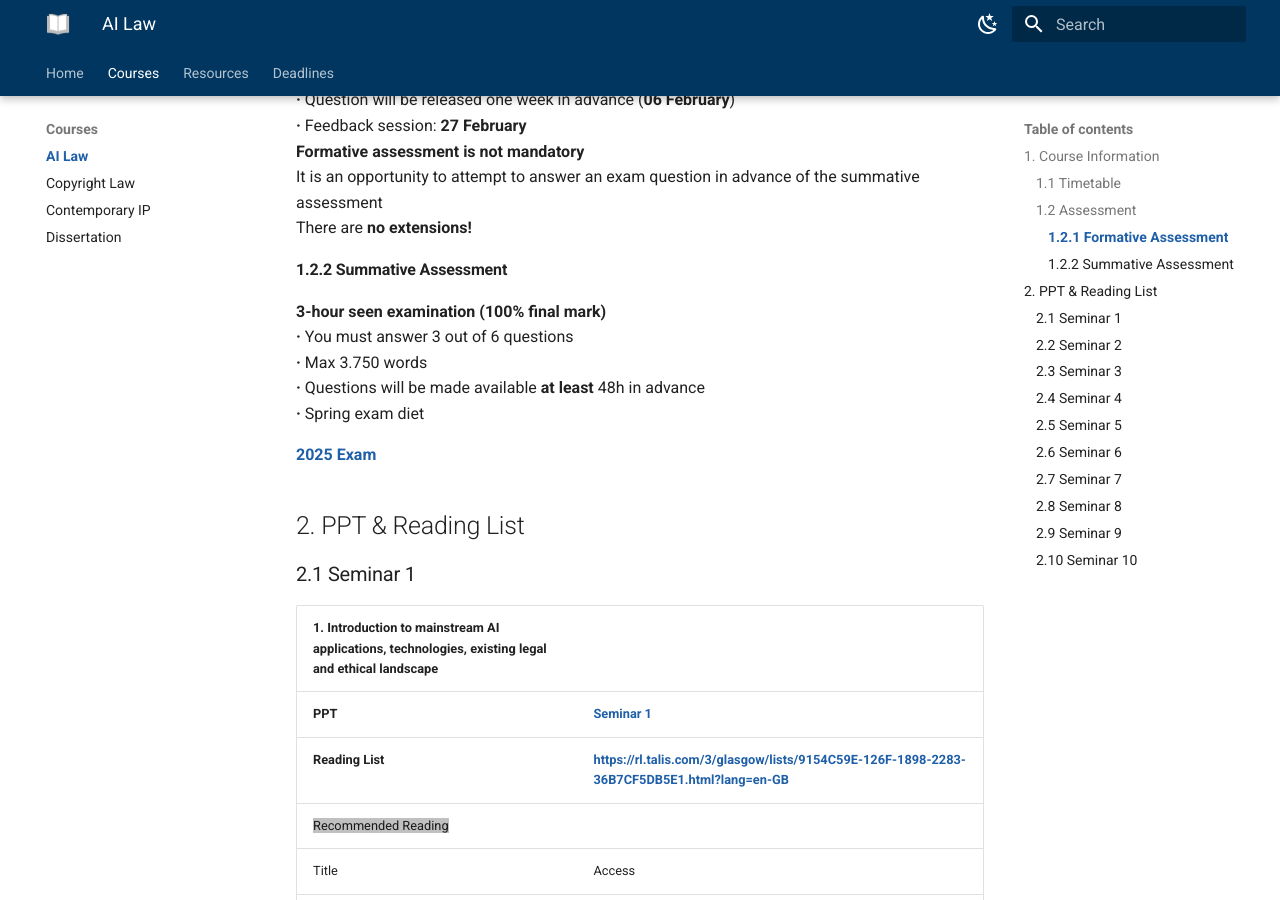
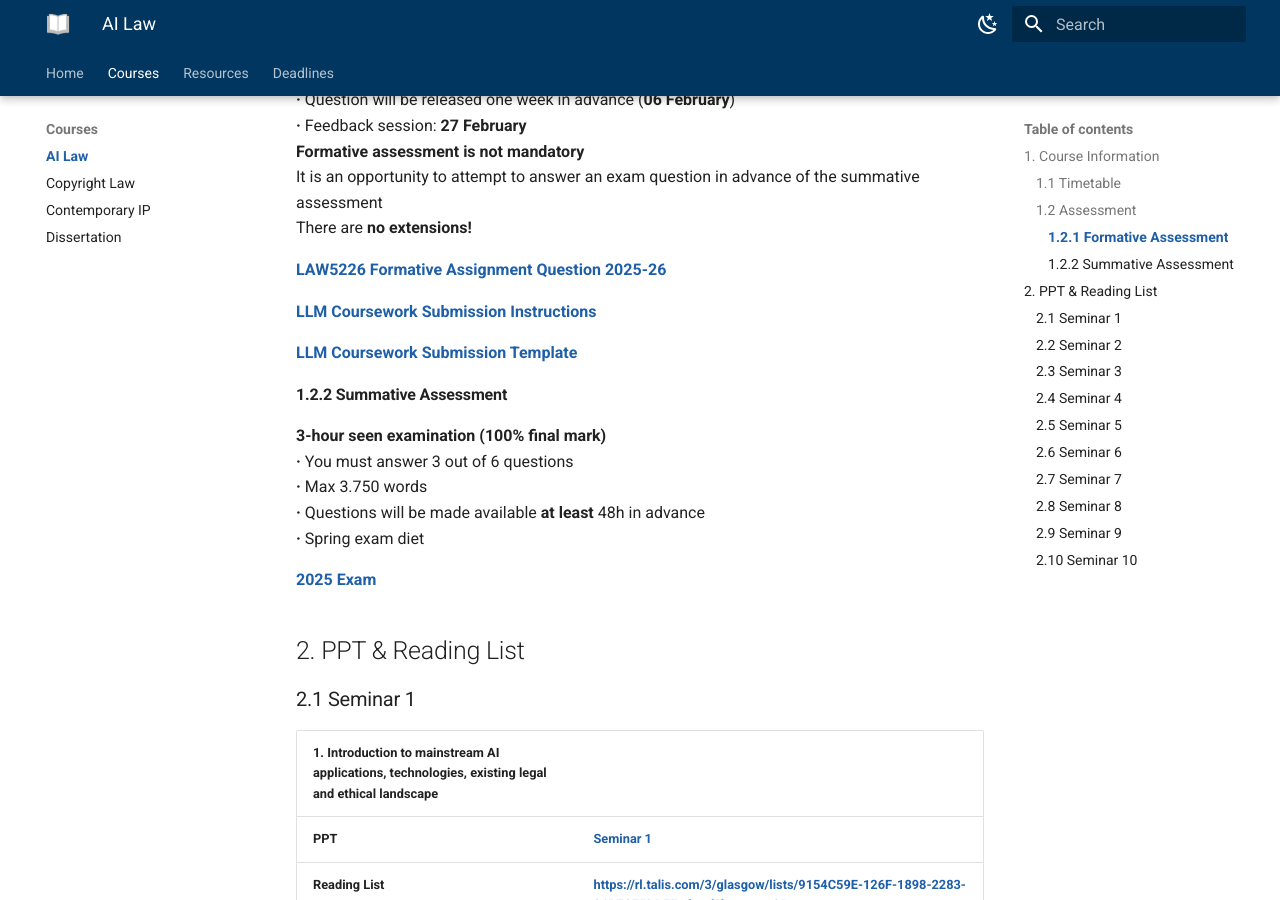
Before and after one commit to leetianshi/glasgow-project, an MkDocs documentation site: the page built from docs/Courses/AI Law/AI Law.md, in a window 1280 px wide and 900 px high, scrolled down 1134 px. Built offline with MkDocs 1.6.1 and Material for MkDocs 9.7.7, drawn with Linux system fonts in a browser that asks for light colours.

Commit message:
init mkdocs

```diff
--- a/docs/Courses/AI Law/AI Law.md
+++ b/docs/Courses/AI Law/AI Law.md
@@ -24,6 +24,12 @@
 **Formative assessment is not mandatory** </br>
 It is an opportunity to attempt to answer an exam question in advance of the summative assessment </br>
 There are **no extensions!**
+
+[LAW5226 Formative Assignment Question 2025-26](./LAW5226%20Formative%20Assignment%20Question%202025-26.pdf)
+
+[LLM Coursework Submission Instructions](./LLM%20Coursework%20Submission%20Instructions.docx)
+
+[LLM Coursework Submission Template](./LLM%20Coursework%20Submission%20Template.docx)
 
 #### 1.2.2 Summative Assessment
 **3-hour seen examination (100% final mark)** </br>
```
Also changed, not shown: docs/index.md (+1 -1 lines), 4 other files.
